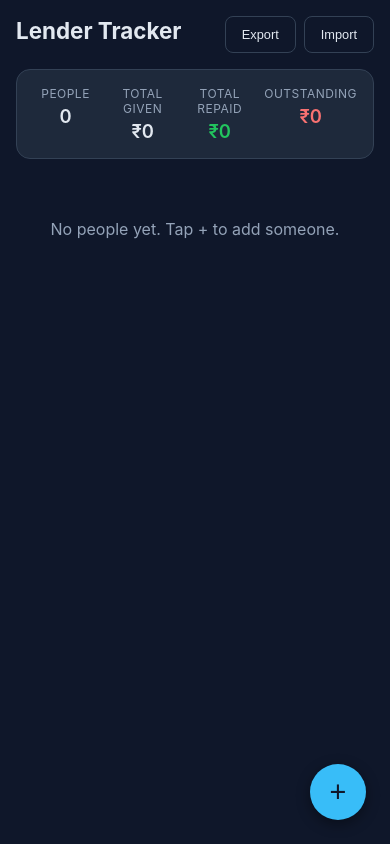
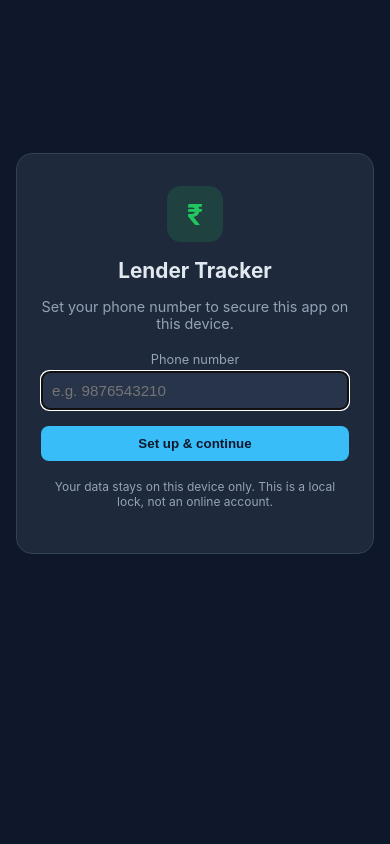
Before and after one commit to kiransw01/lender-tracker, a React (Vite) app in the folder frontend/: page / in a window 390 px wide. Built offline with nearby package versions, Linux system fonts and the light colour scheme.

Commit message:
Add local phone-number login gate and editable transactions

```diff
--- a/frontend/src/App.jsx
+++ b/frontend/src/App.jsx
@@ -1,12 +1,25 @@
+import { useState } from 'react';
 import { Routes, Route } from 'react-router-dom';
 import PeopleList from './pages/PeopleList.jsx';
 import PersonDetail from './pages/PersonDetail.jsx';
+import Login from './pages/Login.jsx';
+import { auth } from './auth.js';
 
 export default function App() {
+  const [loggedIn, setLoggedIn] = useState(auth.isLoggedIn());
+
+  if (!loggedIn) {
+    return (
+      <div className="app">
+        <Login onSuccess={() => setLoggedIn(true)} />
+      </div>
+    );
+  }
+
   return (
     <div className="app">
       <Routes>
-        <Route path="/" element={<PeopleList />} />
+        <Route path="/" element={<PeopleList onLogout={() => setLoggedIn(false)} />} />
         <Route path="/people/:id" element={<PersonDetail />} />
       </Routes>
     </div>
--- /dev/null
+++ b/frontend/src/auth.js
@@ -0,0 +1,53 @@
+// Simple local device-lock auth: no server, no real SMS OTP.
+// First run: user sets their phone number as their "username" (stored in localStorage).
+// Every subsequent app open: user must re-enter that same phone number to unlock.
+// This is NOT secure authentication (data is in the same browser regardless) — it's a
+// lightweight gate to avoid casual/accidental access on a shared device.
+
+const AUTH_KEY = 'lender-tracker-auth-v1';
+const SESSION_KEY = 'lender-tracker-session-v1';
+
+function normalizePhone(phone) {
+  return (phone || '').replace(/[\s\-()]/g, '').trim();
+}
+
+export const auth = {
+  isRegistered() {
+    return Boolean(localStorage.getItem(AUTH_KEY));
+  },
+
+  getRegisteredPhone() {
+    return localStorage.getItem(AUTH_KEY) || '';
+  },
+
+  register(phone) {
+    const normalized = normalizePhone(phone);
+    if (!normalized || normalized.length < 6) {
+      throw new Error('Enter a valid phone number');
+    }
+    localStorage.setItem(AUTH_KEY, normalized);
+    sessionStorage.setItem(SESSION_KEY, '1');
+  },
+
+  login(phone) {
+    const normalized = normalizePhone(phone);
+    const registered = localStorage.getItem(AUTH_KEY);
+    if (normalized !== registered) {
+      throw new Error('Phone number does not match');
+    }
+    sessionStorage.setItem(SESSION_KEY, '1');
+  },
+
+  isLoggedIn() {
+    return sessionStorage.getItem(SESSION_KEY) === '1';
+  },
+
+  logout() {
+    sessionStorage.removeItem(SESSION_KEY);
+  },
+
+  resetRegistration() {
+    localStorage.removeItem(AUTH_KEY);
+    sessionStorage.removeItem(SESSION_KEY);
+  },
+};
--- a/frontend/src/components/AddTransactionModal.jsx
+++ b/frontend/src/components/TransactionModal.jsx
@@ -1,11 +1,12 @@
 import { useEffect, useState } from 'react';
 import { api } from '../api.js';
 
-export default function AddTransactionModal({ personId, onClose, onCreated }) {
-  const [type, setType] = useState('GIVEN');
-  const [amount, setAmount] = useState('');
-  const [date, setDate] = useState(() => new Date().toISOString().slice(0, 10));
-  const [note, setNote] = useState('');
+export default function TransactionModal({ personId, transaction, onClose, onSaved }) {
+  const isEdit = Boolean(transaction);
+  const [type, setType] = useState(transaction?.type || 'GIVEN');
+  const [amount, setAmount] = useState(transaction?.amount ?? '');
+  const [date, setDate] = useState(transaction?.date || new Date().toISOString().slice(0, 10));
+  const [note, setNote] = useState(transaction?.note || '');
   const [error, setError] = useState('');
   const [saving, setSaving] = useState(false);
 
@@ -25,8 +26,11 @@ export default function AddTransactionModal({ personId, onClose, onCreated }) {
     setSaving(true);
     setError('');
     try {
-      const tx = await api.addTransaction(personId, { type, amount: numAmount, date, note });
-      onCreated(tx);
+      const payload = { type, amount: numAmount, date, note };
+      const result = isEdit
+        ? await api.updateTransaction(transaction.id, payload)
+        : await api.addTransaction(personId, payload);
+      onSaved(result);
     } catch (err) {
       setError(err.message);
     } finally {
@@ -37,7 +41,7 @@ export default function AddTransactionModal({ personId, onClose, onCreated }) {
   return (
     <div className="modal-overlay" onClick={onClose}>
       <div className="modal" onClick={(e) => e.stopPropagation()}>
-        <h3>Add transaction</h3>
+        <h3>{isEdit ? 'Edit transaction' : 'Add transaction'}</h3>
         {error && <div className="error-banner">{error}</div>}
         <form onSubmit={handleSubmit}>
           <div className="field">
@@ -80,7 +84,9 @@ export default function AddTransactionModal({ personId, onClose, onCreated }) {
           </div>
           <div className="modal-actions">
             <button type="button" className="secondary" onClick={onClose}>Cancel</button>
-            <button type="submit" className="primary" disabled={saving}>{saving ? 'Saving…' : 'Add'}</button>
+            <button type="submit" className="primary" disabled={saving}>
+              {saving ? 'Saving…' : isEdit ? 'Save changes' : 'Add'}
+            </button>
           </div>
         </form>
       </div>
--- /dev/null
+++ b/frontend/src/pages/Login.jsx
@@ -0,0 +1,57 @@
+import { useState } from 'react';
+import { auth } from '../auth.js';
+
+export default function Login({ onSuccess }) {
+  const isFirstTime = !auth.isRegistered();
+  const [phone, setPhone] = useState('');
+  const [error, setError] = useState('');
+
+  function handleSubmit(e) {
+    e.preventDefault();
+    setError('');
+    try {
+      if (isFirstTime) {
+        auth.register(phone);
+      } else {
+        auth.login(phone);
+      }
+      onSuccess();
+    } catch (err) {
+      setError(err.message);
+    }
+  }
+
+  return (
+    <div className="login-screen">
+      <div className="login-card">
+        <div className="login-logo">₹</div>
+        <h1>Lender Tracker</h1>
+        <p className="login-subtitle">
+          {isFirstTime
+            ? 'Set your phone number to secure this app on this device.'
+            : 'Enter your phone number to continue.'}
+        </p>
+        {error && <div className="error-banner">{error}</div>}
+        <form onSubmit={handleSubmit}>
+          <div className="field">
+            <label>Phone number</label>
+            <input
+              autoFocus
+              type="tel"
+              inputMode="tel"
+              value={phone}
+              onChange={(e) => setPhone(e.target.value)}
+              placeholder="e.g. 9876543210"
+            />
+          </div>
+          <button type="submit" className="primary login-btn">
+            {isFirstTime ? 'Set up & continue' : 'Unlock'}
+          </button>
+        </form>
+        <p className="login-note">
+          Your data stays on this device only. This is a local lock, not an online account.
+        </p>
+      </div>
+    </div>
+  );
+}
--- a/frontend/src/pages/PeopleList.jsx
+++ b/frontend/src/pages/PeopleList.jsx
@@ -1,10 +1,11 @@
 import { useEffect, useRef, useState } from 'react';
 import { api } from '../api.js';
+import { auth } from '../auth.js';
 import PersonCard from '../components/PersonCard.jsx';
 import AddPersonModal from '../components/AddPersonModal.jsx';
 import { formatCurrency } from '../format.js';
 
-export default function PeopleList() {
+export default function PeopleList({ onLogout }) {
   const [people, setPeople] = useState([]);
   const [summary, setSummary] = useState(null);
   const [showAdd, setShowAdd] = useState(false);
@@ -60,6 +61,11 @@ export default function PeopleList() {
     }
   }
 
+  function handleLogout() {
+    auth.logout();
+    onLogout?.();
+  }
+
   return (
     <>
       <header className="top">
@@ -67,6 +73,7 @@ export default function PeopleList() {
         <div className="header-actions">
           <button className="secondary" onClick={handleExport}>Export</button>
           <button className="secondary" onClick={handleImportClick}>Import</button>
+          <button className="secondary" onClick={handleLogout}>Lock</button>
           <input
             ref={fileInputRef}
             type="file"
--- a/frontend/src/pages/PersonDetail.jsx
+++ b/frontend/src/pages/PersonDetail.jsx
@@ -1,7 +1,7 @@
 import { useEffect, useState } from 'react';
 import { useNavigate, useParams, Link } from 'react-router-dom';
 import { api } from '../api.js';
-import AddTransactionModal from '../components/AddTransactionModal.jsx';
+import TransactionModal from '../components/TransactionModal.jsx';
 import { formatCurrency, formatDate } from '../format.js';
 
 export default function PersonDetail() {
@@ -10,6 +10,7 @@ export default function PersonDetail() {
   const [person, setPerson] = useState(null);
   const [error, setError] = useState('');
   const [showAdd, setShowAdd] = useState(false);
+  const [editingTx, setEditingTx] = useState(null);
   const [loading, setLoading] = useState(true);
 
   async function load() {
@@ -80,18 +81,33 @@ export default function PersonDetail() {
                 {tx.note && <span className="tx-note">{tx.note}</span>}
                 <span className="tx-date">{formatDate(tx.date)}</span>
               </div>
-              <button className="tx-delete" onClick={() => handleDeleteTx(tx.id)}>Delete</button>
+              <div className="tx-row-actions">
+                <button className="tx-edit" onClick={() => setEditingTx(tx)}>Edit</button>
+                <button className="tx-delete" onClick={() => handleDeleteTx(tx.id)}>Delete</button>
+              </div>
             </div>
           ))}
         </div>
       )}
 
       {showAdd && (
-        <AddTransactionModal
+        <TransactionModal
           personId={id}
           onClose={() => setShowAdd(false)}
-          onCreated={() => {
+          onSaved={() => {
             setShowAdd(false);
+            load();
+          }}
+        />
+      )}
+
+      {editingTx && (
+        <TransactionModal
+          personId={id}
+          transaction={editingTx}
+          onClose={() => setEditingTx(null)}
+          onSaved={() => {
+            setEditingTx(null);
             load();
           }}
         />
--- a/frontend/src/styles.css
+++ b/frontend/src/styles.css
@@ -168,7 +168,9 @@ button.danger { color: var(--red); }
 .tx-row .tx-date { color: var(--text-dim); font-size: 0.75rem; }
 .tx-row .tx-amount.given { color: var(--red); font-weight: 700; }
 .tx-row .tx-amount.repaid { color: var(--green); font-weight: 700; }
-.tx-row .tx-delete { background: none; border: none; color: var(--text-dim); cursor: pointer; font-size: 0.9rem; margin-left: 8px; }
+.tx-row-actions { display: flex; gap: 4px; }
+.tx-row .tx-edit { background: none; border: none; color: var(--accent); cursor: pointer; font-size: 0.9rem; }
+.tx-row .tx-delete { background: none; border: none; color: var(--text-dim); cursor: pointer; font-size: 0.9rem; }
 
 .modal-overlay {
   position: fixed;
@@ -228,3 +230,39 @@ button.danger { color: var(--red); }
   border-radius: 8px;
   margin-bottom: 14px;
 }
+
+.login-screen {
+  min-height: 80vh;
+  display: flex;
+  align-items: center;
+  justify-content: center;
+}
+
+.login-card {
+  background: var(--surface);
+  border: 1px solid var(--border);
+  border-radius: 16px;
+  padding: 32px 24px;
+  max-width: 360px;
+  width: 100%;
+  text-align: center;
+}
+
+.login-logo {
+  width: 56px;
+  height: 56px;
+  border-radius: 14px;
+  background: rgba(34,197,94,0.15);
+  color: var(--green);
+  font-size: 1.8rem;
+  font-weight: 700;
+  display: flex;
+  align-items: center;
+  justify-content: center;
+  margin: 0 auto 16px;
+}
+
+.login-card h1 { font-size: 1.3rem; margin: 0 0 8px; }
+.login-subtitle { color: var(--text-dim); font-size: 0.9rem; margin-bottom: 20px; }
+.login-btn { width: 100%; margin-top: 4px; }
+.login-note { color: var(--text-dim); font-size: 0.75rem; margin-top: 18px; }
```
